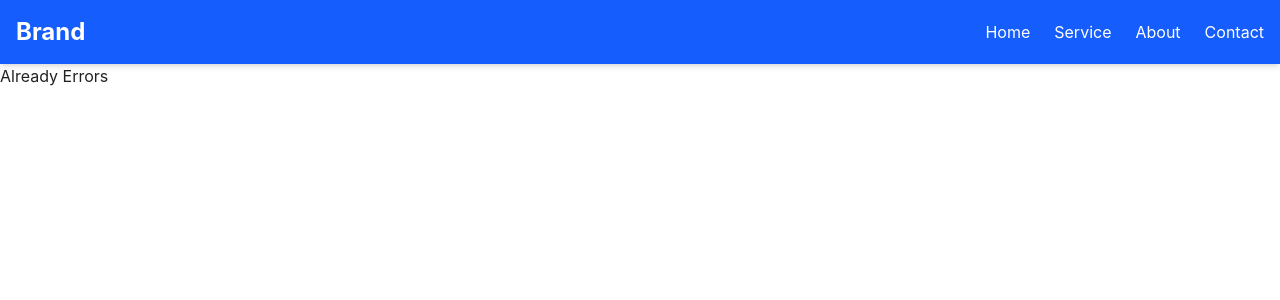
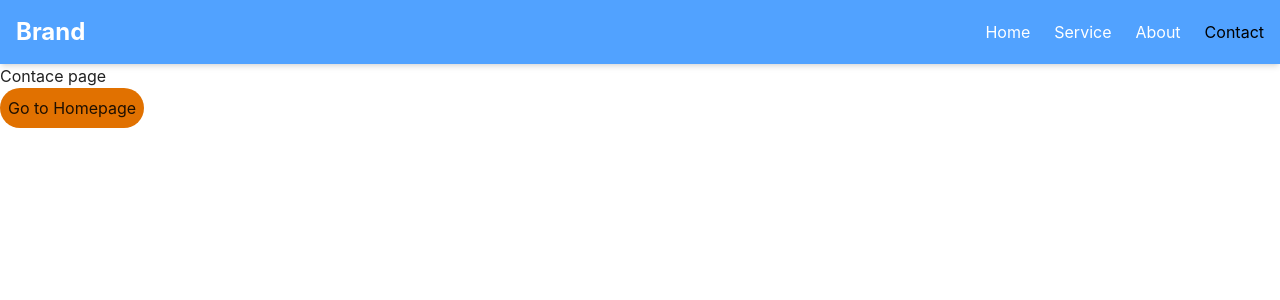
Before and after one commit to foysal777/React-project, a React (Vite) app: page /contact in a window 1280 px wide. Shown: the top 300 px of the page. Built offline with nearby package versions, Linux system fonts and the light colour scheme.

Commit message:
Navbar Done

```diff
--- a/src/App.css
+++ b/src/App.css
@@ -1 +1,5 @@
 @import "tailwindcss";
+
+nav .active {
+    color: rgb(0, 0, 0);
+}
--- a/src/App.jsx
+++ b/src/App.jsx
@@ -6,6 +6,9 @@ import Blog from './componets/Pages/Blog'
 import Service from './componets/Pages/Service'
 import Error from './componets/Pages/Error'
 import Navbar from './componets/Pages/Navbar'
+// import { Contact } from 'lucide-react'
+import About from './componets/Pages/About'
+import Contact from './componets/Pages/Contact'
 
 function App() {
 
@@ -16,9 +19,11 @@ function App() {
       <BrowserRouter>
       <Navbar></Navbar>
         <Routes>
-          <Route path='/home' element = {<Home></Home> }> </Route>
+          <Route path='/' element = {<Home></Home> }> </Route>
           <Route path='/blog' element = {<Blog></Blog>} ></Route>
           <Route path='/service'  element={<Service></Service>} > </Route>
+          <Route path='/contact'  element={<Contact></Contact>} > </Route>
+          <Route path='/about'  element={<About></About>} > </Route>
           <Route path='*' element = {<Error></Error>} ></Route>
 
         </Routes>
--- /dev/null
+++ b/src/componets/Pages/About.jsx
@@ -0,0 +1,9 @@
+import React from 'react'
+
+const About = () => {
+  return (
+    <div>About</div>
+  )
+}
+
+export default About
--- /dev/null
+++ b/src/componets/Pages/Contact.jsx
@@ -0,0 +1,19 @@
+import React from 'react'
+import { useNavigate } from 'react-router-dom'
+const Contact = () => {
+  const navigate = useNavigate();
+  return (
+    <div>
+
+      <div> Contace page <br />
+
+      <button  onClick= {()=>{navigate('/')}}  className=' p-2 bg-amber-600 rounded-4xl'>Go to Homepage</button>
+
+         </div>
+
+
+    </div>
+  )
+}
+
+export default Contact
--- a/src/componets/Pages/Navbar.jsx
+++ b/src/componets/Pages/Navbar.jsx
@@ -1,22 +1,25 @@
-import React, { useState } from "react";
-import { Link } from "react-router-dom";
+import React, { useState  } from "react";
+import { Link, NavLink } from "react-router-dom";
 import { Menu, X } from "lucide-react";
 
 const Navbar = () => {
   const [isOpen, setIsOpen] = useState(false);
 
+
+
+
   return (
-    <nav className="bg-blue-600 text-white p-4 shadow-md">
+    <nav className="bg-blue-400 text-white p-4 shadow-md">
       <div className="container mx-auto flex justify-between items-center">
         {/* Logo */}
         <Link to="/" className="text-2xl font-bold">Brand</Link>
 
         {/* Desktop Menu */}
         <div className="hidden md:flex space-x-6">
-          <Link to="/home" className="hover:text-gray-200">Home</Link>
-          <Link to="/service" className="hover:text-gray-200">Service</Link>
-          <Link to="/about" className="hover:text-gray-200">About</Link>
-          <Link to="/contact" className="hover:text-gray-200">Contact</Link>
+          <NavLink to="/" className="hover:text-gray-200">Home</NavLink>
+          <NavLink to="/service" className="hover:text-gray-200">Service</NavLink>
+          <NavLink to="/about" className="hover:text-gray-200">About</NavLink>
+          <NavLink to="/contact" className="hover:text-gray-200">Contact</NavLink>
         </div>
 
         {/* Mobile Menu Button */}
```
